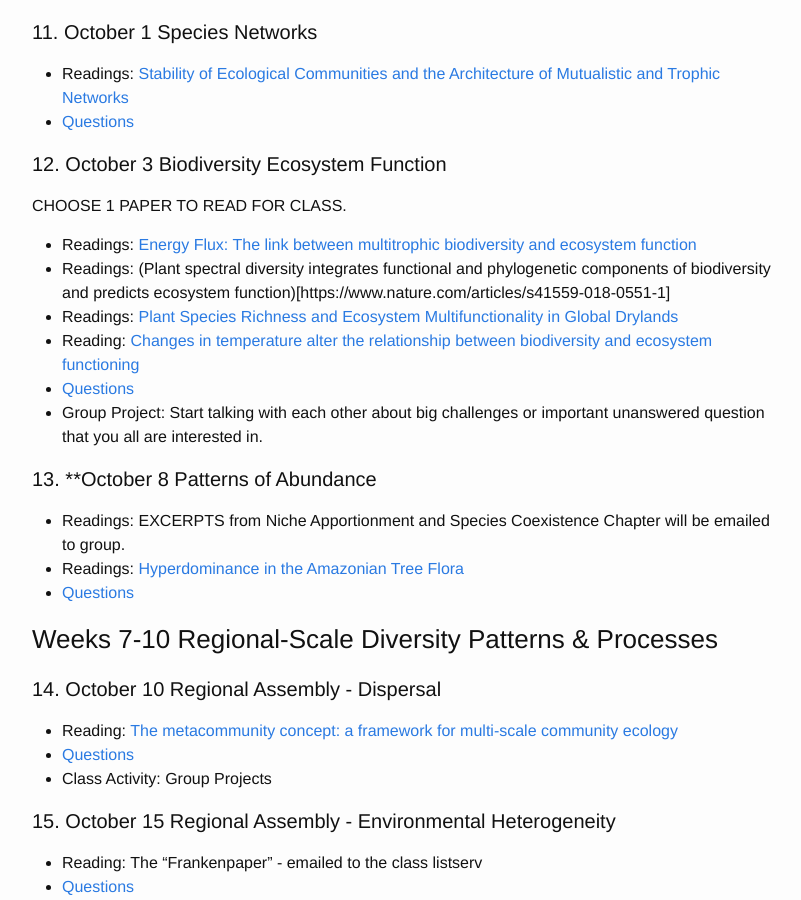
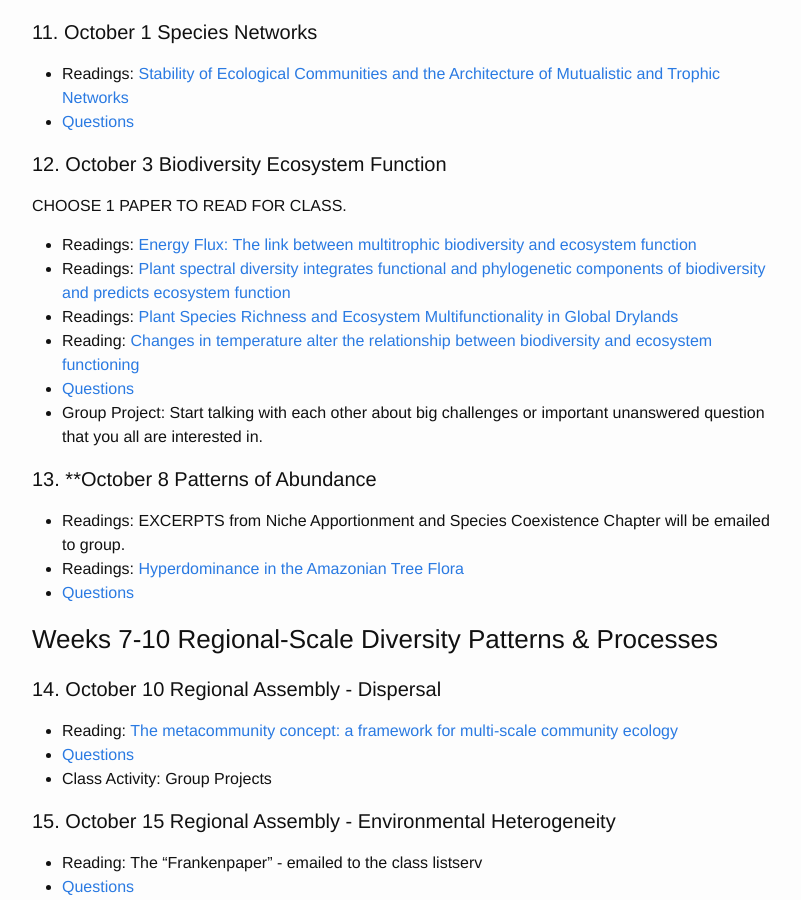
Before and after one commit to skmorgane/biodiversity-course, a Jekyll site: the page built from schedule.md, in a window 1280 px wide and 900 px high, scrolled down 2498 px. Shown: the whole window, without its empty margins (238-1039 px from the left). Built offline with Jekyll 4.4.1, drawn with Linux system fonts in a browser that asks for light colours.

Commit message:
Fixes link typo

```diff
--- a/schedule.md
+++ b/schedule.md
@@ -84,7 +84,7 @@ Everyone needs to read: [Assemblage Time Series Reveal Biodiversity Change but N
 #### 12. October 3 Biodiversity Ecosystem Function
 CHOOSE 1 PAPER TO READ FOR CLASS.
 * Readings: [Energy Flux: The link between multitrophic biodiversity and ecosystem function](https://doi.org/10.1016/j.tree.2017.12.007)
-* Readings: (Plant spectral diversity integrates functional and phylogenetic components of biodiversity and predicts ecosystem function)[https://www.nature.com/articles/s41559-018-0551-1]
+* Readings: [Plant spectral diversity integrates functional and phylogenetic components of biodiversity and predicts ecosystem function](https://www.nature.com/articles/s41559-018-0551-1)
 * Readings: [Plant Species Richness and Ecosystem Multifunctionality in Global Drylands](https://doi.org/10.1126/science.1215442)
 * Reading: [Changes in temperature alter the relationship between biodiversity and ecosystem functioning](https://doi.org/10.1073/pnas.1805518115)
 * [Questions]({{ site.baseurl }}/questions/BEF)
```
